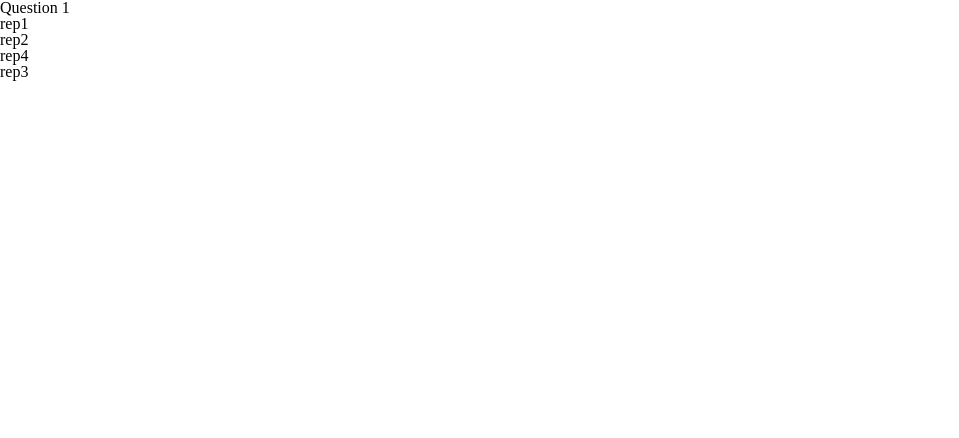
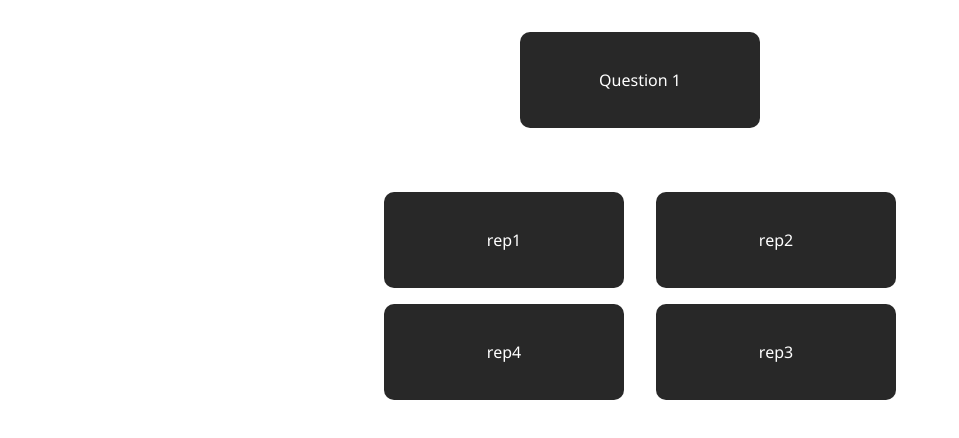
Before and after one commit to shatice/confi-quizz, a website built with Parcel: page src/index.html in a window 1280 px wide. Shown: the whole page, without its empty margins (0-959 px from the left). Built offline with nearby package versions, Linux system fonts and the light colour scheme.

Commit message:
add default style

```diff
--- a/src/styles/blocks/answersList.scss
+++ b/src/styles/blocks/answersList.scss
@@ -0,0 +1,38 @@
+.answersList {
+  width: 100%;
+
+  @include medium {
+    @include flexbox(row, center, center, wrap);
+    width: 50%;
+  }
+
+  li {
+    cursor: pointer;
+    transition: all .5s;
+    width: 100%;
+    height: 3rem;
+    @include flexbox(row, center, center, unset);
+    background-color: $black;
+    color: $white;
+    border-radius: $borderRadius;
+
+    &:not(:first-child) {
+      margin-top: 1rem;
+    }
+
+    &:hover {
+      letter-spacing: .1rem;
+      background-color: $blackDarker;
+    }
+
+    @include medium {
+      width: 15rem;
+      height: 6rem;
+      margin: 0 1rem 1rem;
+
+      &:not(:first-child) {
+        margin-top: 0;
+      }
+    }
+  }
+}
--- a/src/styles/blocks/global.scss
+++ b/src/styles/blocks/global.scss
@@ -1,3 +1,10 @@
 body {
-
+  animation: fade 2s ease-out;
+  transition: all .5s ease-out;
+  width: 100vw;
+  height: 100vh;
+  padding: 2rem;
+  @include flexbox(column, flex-start, center, unset);
+  font-family: $primaryFont;
+  color: $black;
 }
--- a/src/styles/blocks/questionContainer.scss
+++ b/src/styles/blocks/questionContainer.scss
@@ -0,0 +1,13 @@
+.questionContainer {
+  width: 100%;
+  min-height: 6rem;
+  margin-bottom: 4rem;
+  @include flexbox(row, center, center, unset);
+  background-color: $black;
+  color: $white;
+  border-radius: $borderRadius;
+
+  @include medium {
+    max-width: 15rem;
+  }
+}
--- a/src/styles/styles.scss
+++ b/src/styles/styles.scss
@@ -2,6 +2,7 @@
 @import './vendors/reset.scss';
 @import './vendors/vars.scss';
 @import './vendors/mixins.scss';
+@import './vendors/keyframes.scss';
 
 /***** BLOCKS *****/
 @import './blocks/global.scss';
--- /dev/null
+++ b/src/styles/vendors/keyframes.scss
@@ -0,0 +1,8 @@
+@keyframes fade {
+  from {
+    opacity: 0;
+  }
+  to {
+    opacity: 1;
+  }
+}
--- a/src/styles/vendors/vars.scss
+++ b/src/styles/vendors/vars.scss
@@ -1,5 +1,12 @@
 /***** NEUTRALS *****/
+$black: #282828;
+$blackDarker: #1f1e1e;
+$white: #fff;
 
 /***** COLORS *****/
 
 /***** FONTS *****/
+$primaryFont: 'Segoe UI', Tahoma, Geneva, Verdana, sans-serif;
+
+/***** LAYOUT *****/
+$borderRadius: 10px;
```
